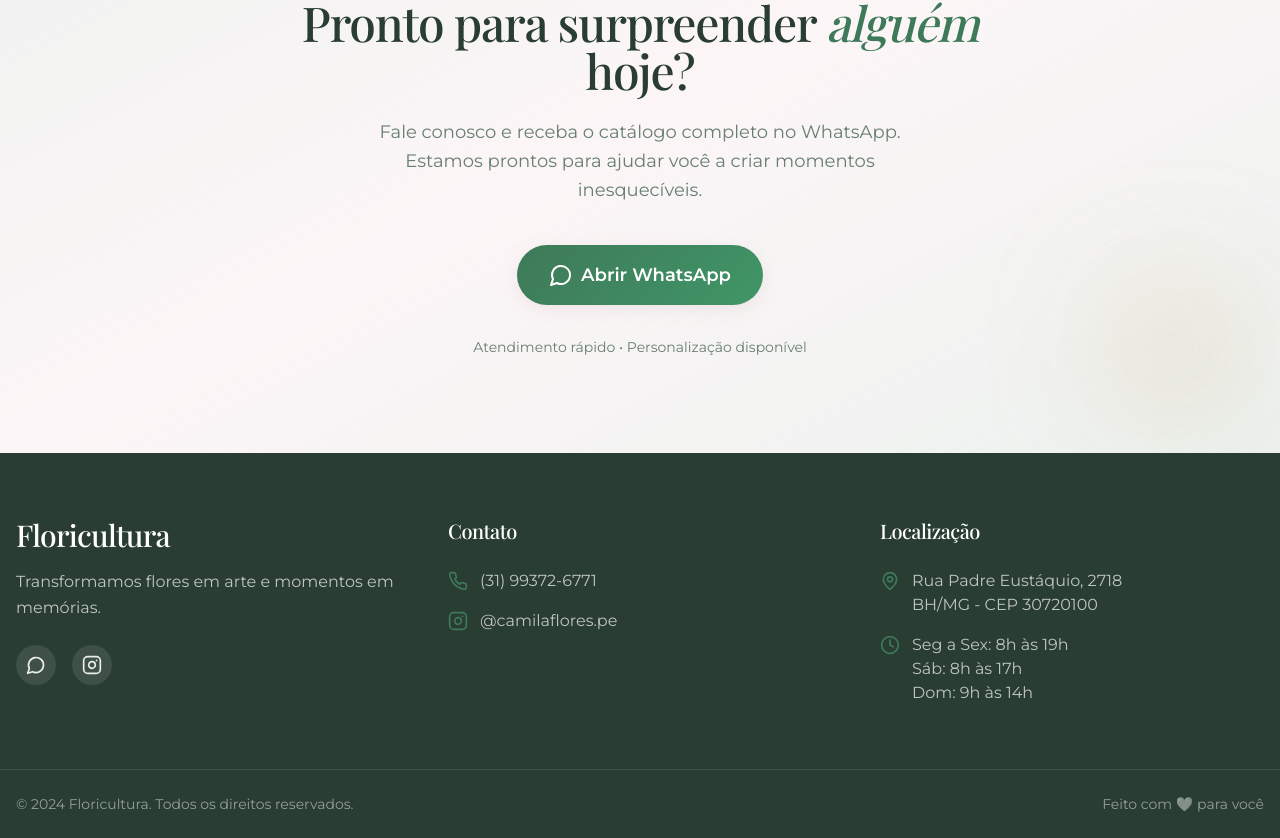
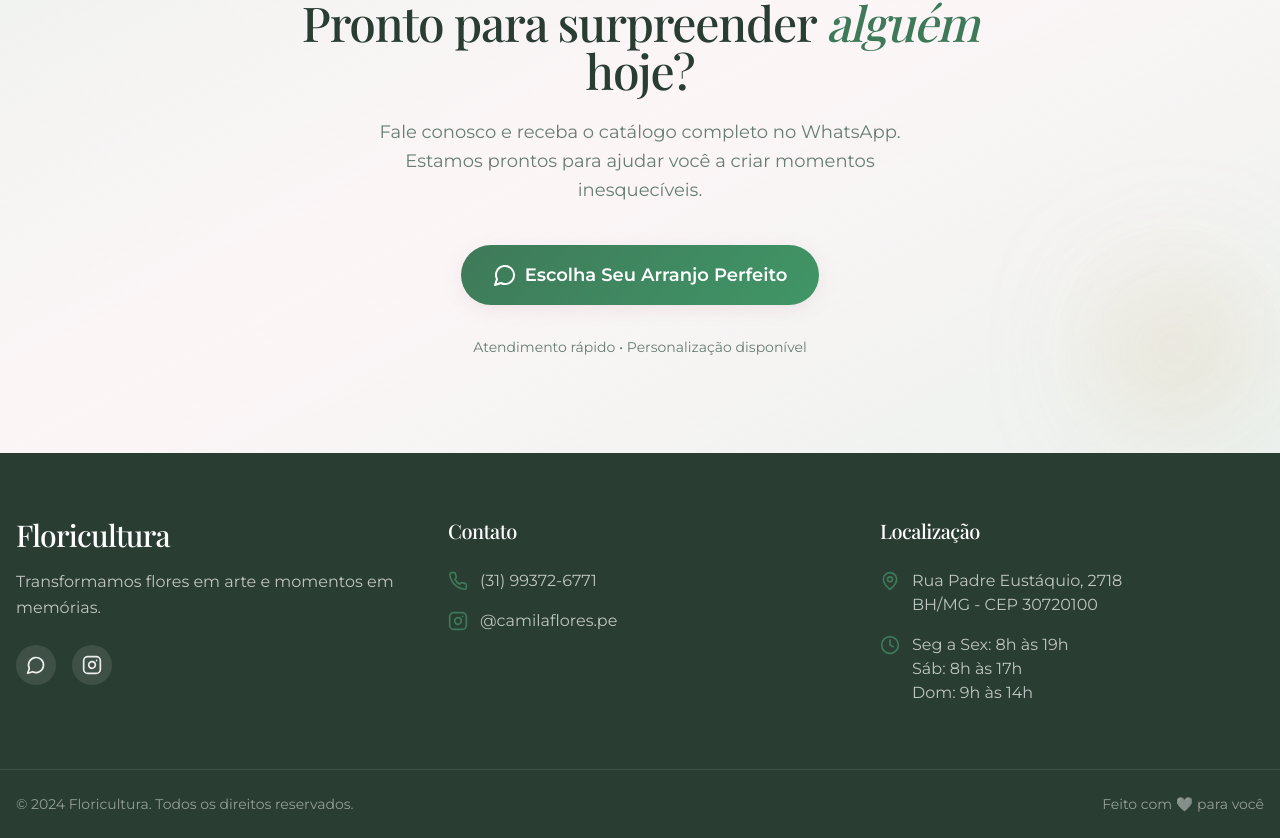
Before and after one commit to henrique3ab/CamilaFlores, a React (Vite) app: page / in a window 1280 px wide. Shown: the part 5953-6791 px from the top of the page. Built offline with nearby package versions, Linux system fonts and the light colour scheme; the HTML template or start-up script is replaced by a standard one; a web font is replaced by a local one.

Commit message:
Update FinalCTA.tsx

```diff
--- a/src/components/FinalCTA.tsx
+++ b/src/components/FinalCTA.tsx
@@ -40,7 +40,7 @@ const FinalCTA = () => {
             className="btn-hero inline-flex text-lg group"
           >
             <MessageCircle className="w-6 h-6 transition-transform group-hover:scale-110" />
-            Abrir WhatsApp
+            Escolha Seu Arranjo Perfeito
           </a>
 
           {/* Trust Text */}
```
